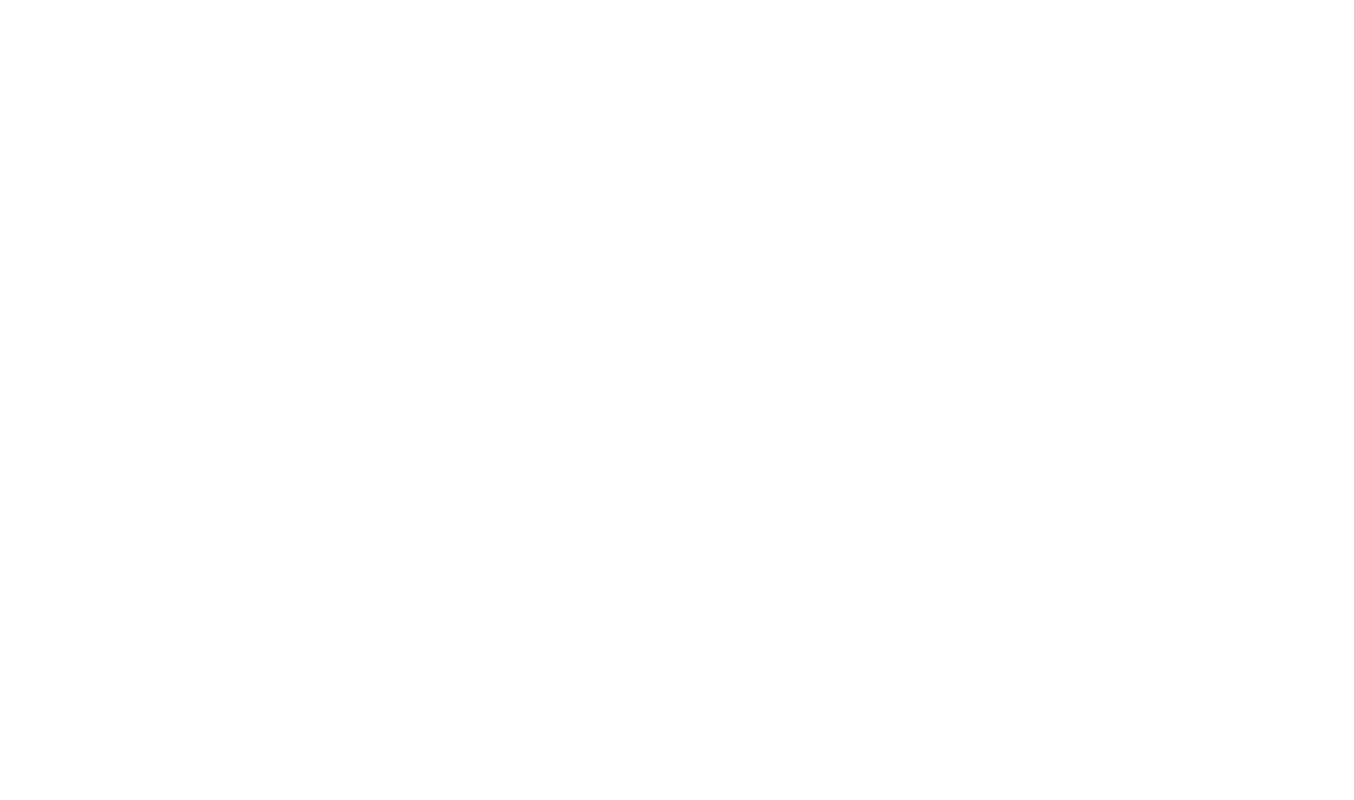
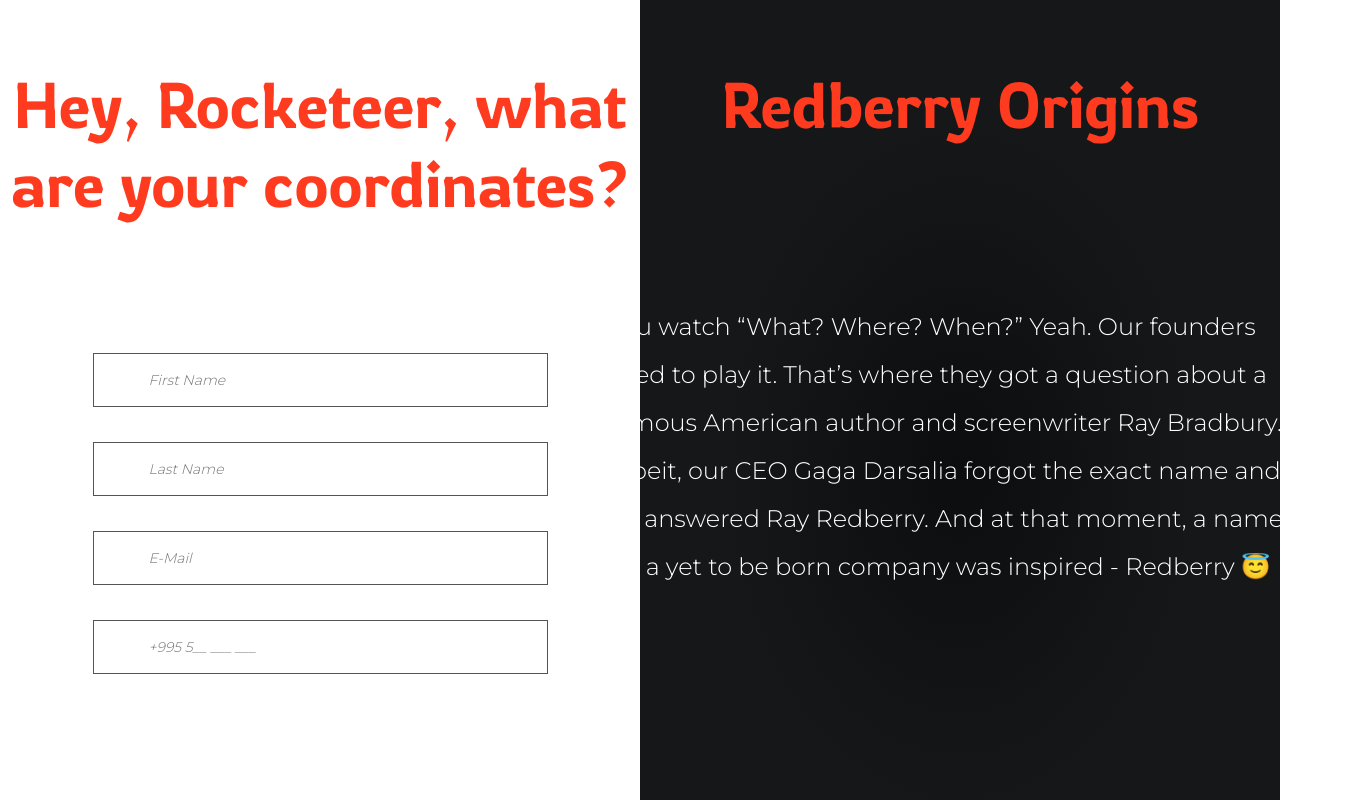
Before and after one commit to gonjila/Rocketeer-questionnaire, a React (Create React App) app: page /personal-information in a window 1280 px wide. Before the commit this address had no page. Shown: the top 800 px of the page, 1354 px wide, since content can reach past the window. Built offline with nearby package versions, Linux system fonts and the light colour scheme.

Commit message:
first cruela page

```diff
--- a/src/App.js
+++ b/src/App.js
@@ -1,4 +1,6 @@
 import { BrowserRouter, Routes, Route } from "react-router-dom";
+import ApplicationsPage from "./pages/applications";
+import PersonalInformationPage from "./pages/personal-information";
 
 import WelcomePage from "./pages/Welcome";
 
@@ -7,6 +9,11 @@
     <BrowserRouter>
       <Routes>
         <Route path="/" element={<WelcomePage />} />
+        <Route
+          path="/personal-information"
+          element={<PersonalInformationPage />}
+        />
+        <Route path="/applications" element={<ApplicationsPage />} />
       </Routes>
     </BrowserRouter>
   );
--- /dev/null
+++ b/src/components/dark-side.jsx
@@ -0,0 +1,35 @@
+import styled from "styled-components";
+
+function DarkComponent({ children, title }) {
+  return (
+    <Container>
+      <div className="title">{title}</div>
+      <div className="child">{children}</div>
+    </Container>
+  );
+}
+
+export default DarkComponent;
+
+const Container = styled.div`
+  color: #fff;
+
+  display: flex;
+  flex-direction: column;
+  align-items: center;
+  justify-content: center;
+
+  .child {
+    width: 705px;
+    height: 605px;
+
+    font-family: Montserrat;
+    font-style: normal;
+    font-weight: normal;
+    font-size: 24px;
+    line-height: 200%;
+
+    display: flex;
+    align-items: center;
+  }
+`;
--- a/src/index.css
+++ b/src/index.css
@@ -19,7 +19,44 @@
   -moz-osx-font-smoothing: grayscale;
 }
 
-code {
-  font-family: source-code-pro, Menlo, Monaco, Consolas, "Courier New",
-    monospace;
+.page {
+  width: 100%;
+  min-height: 100vh;
 }
+.page > .lightSide {
+  width: 50%;
+  padding: 65px 0;
+}
+.page > .darkSide {
+  width: 50%;
+  padding: 65px 0;
+  background-image: var(--primaryBg);
+}
+
+.title {
+  width: 788px;
+  margin: 0;
+  text-align: center;
+
+  color: var(--redberryRed);
+  font-family: Rowdies;
+  font-weight: 400;
+  font-size: 64px;
+  line-height: 79px;
+}
+
+.input {
+  width: 455px;
+  height: 54px;
+  padding: 15px 20px 15px 55px;
+  border: 1px solid var(--primaryStroke);
+
+  color: #454545;
+  font-family: Montserrat;
+  font-style: italic;
+  font-size: 14px;
+  line-height: 17px;
+}
+.input:not(:last-of-type) {
+  margin-bottom: 35px;
+}
--- a/src/pages/Welcome.jsx
+++ b/src/pages/Welcome.jsx
@@ -3,11 +3,15 @@
 
 function WelcomePage() {
   return (
-    <Container>
+    <Container className="page">
       <h1>Welcome Rocketeer !</h1>
+      <Link id="toPersonalInformation" to="/personal-information">
         <button>Start Questionnaire</button>
-      <Link to="/#">Submitted Applications</Link>
-      <img src="/images/rocketman.png" alt="" />
+      </Link>
+      <Link id="toApplications" to="/applications">
+        Submitted Applications
+      </Link>
+      <img src="/images/rocketman.png" alt="rocketman" />
     </Container>
   );
 }
@@ -15,7 +19,6 @@
 export default WelcomePage;
 
 const Container = styled.div`
-  min-height: 100vh;
   background: url("/images/bgStars.png") black center no-repeat;
   overflow: hidden;
 
@@ -32,23 +35,32 @@
     font-size: 96px;
     line-height: 119px;
   }
+  a {
+    font-family: Montserrat;
+    font-size: 24px;
+    line-height: 29px;
+    color: #fff;
+    cursor: pointer;
+    z-index: 10;
+  }
+  #toPersonalInformation {
+    margin-bottom: 18px;
+
     button {
       width: 395px;
       height: 79px;
       background-color: var(--redberryRed);
       border-radius: 50px;
-    margin-bottom: 18px;
 
       color: #fff;
       font-family: Montserrat;
       font-size: 24px;
       line-height: 29px;
+      cursor: pointer;
     }
-  a {
-    font-family: Montserrat;
-    font-size: 24px;
-    line-height: 29px;
-    color: #fff;
+  }
+  #toApplications {
+    text-decoration: underline;
   }
   img {
     width: 409.92px;
--- /dev/null
+++ b/src/pages/applications.jsx
@@ -0,0 +1,9 @@
+import styled from "styled-components";
+
+function ApplicationsPage() {
+  return <Container>ApplicationsPage</Container>;
+}
+
+export default ApplicationsPage;
+
+const Container = styled.div``;
--- /dev/null
+++ b/src/pages/personal-information.jsx
@@ -0,0 +1,61 @@
+import styled from "styled-components";
+import DarkComponent from "../components/dark-side";
+
+function PersonalInformationPage() {
+  return (
+    <Container className="page">
+      <div className="lightSide">
+        <h1 className="title">Hey, Rocketeer, what are your coordinates?</h1>
+        <form>
+          <input className="input" type="text" placeholder="First Name" />
+          <input className="input" type="text" placeholder="Last Name" />
+          <input className="input" type="mail" placeholder="E-Mail" />
+          <input
+            className="input"
+            type="number"
+            placeholder="+995 5__ ___ ___"
+          />
+          {/* <button>submit</button> */}
+        </form>
+        <div>dots</div>
+      </div>
+      <div className="darkSide">
+        <DarkComponent title="Redberry Origins">
+          You watch “What? Where? When?” Yeah. Our founders used to play it.
+          That’s where they got a question about a famous American author and
+          screenwriter Ray Bradbury. Albeit, our CEO Gaga Darsalia forgot the
+          exact name and he answered Ray Redberry. And at that moment, a name
+          for a yet to be born company was inspired - Redberry 😇
+        </DarkComponent>
+      </div>
+    </Container>
+  );
+}
+
+export default PersonalInformationPage;
+
+const Container = styled.div`
+  display: flex;
+
+  .lightSide {
+    display: flex;
+    flex-direction: column;
+    align-items: center;
+    justify-content: flex-start;
+
+    .title {
+      width: 716px;
+      margin-bottom: 130px;
+    }
+
+    form {
+      margin-bottom: 175px;
+
+      display: flex;
+      flex-direction: column;
+    }
+  }
+
+  .darkSide {
+  }
+`;
```
Lines whose indentation alone changed are shown as unchanged.
